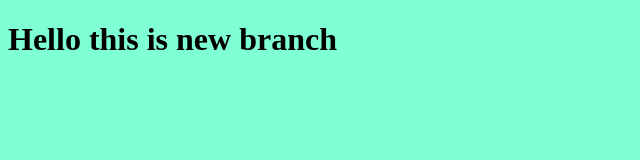
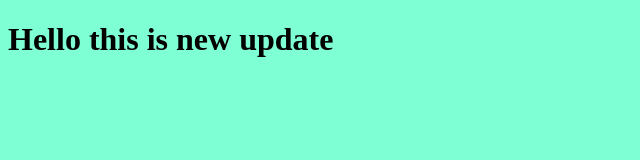
Before and after one commit to SfaAdel/myproject, a plain HTML site: page index.html in a window 1280 px wide. Shown: the full height of the page, 0-640 px from the left. Drawn offline with Linux system fonts and the light colour scheme.

Commit message:
new update

```diff
--- a/index.html
+++ b/index.html
@@ -11,7 +11,7 @@
 </head>
 
 <body>
-<h1 class="hello"> Hello this is new branch </h1>
+<h1 class="hello"> Hello this is new update </h1>
 
 
 <script src="app.js"> </script>
```
